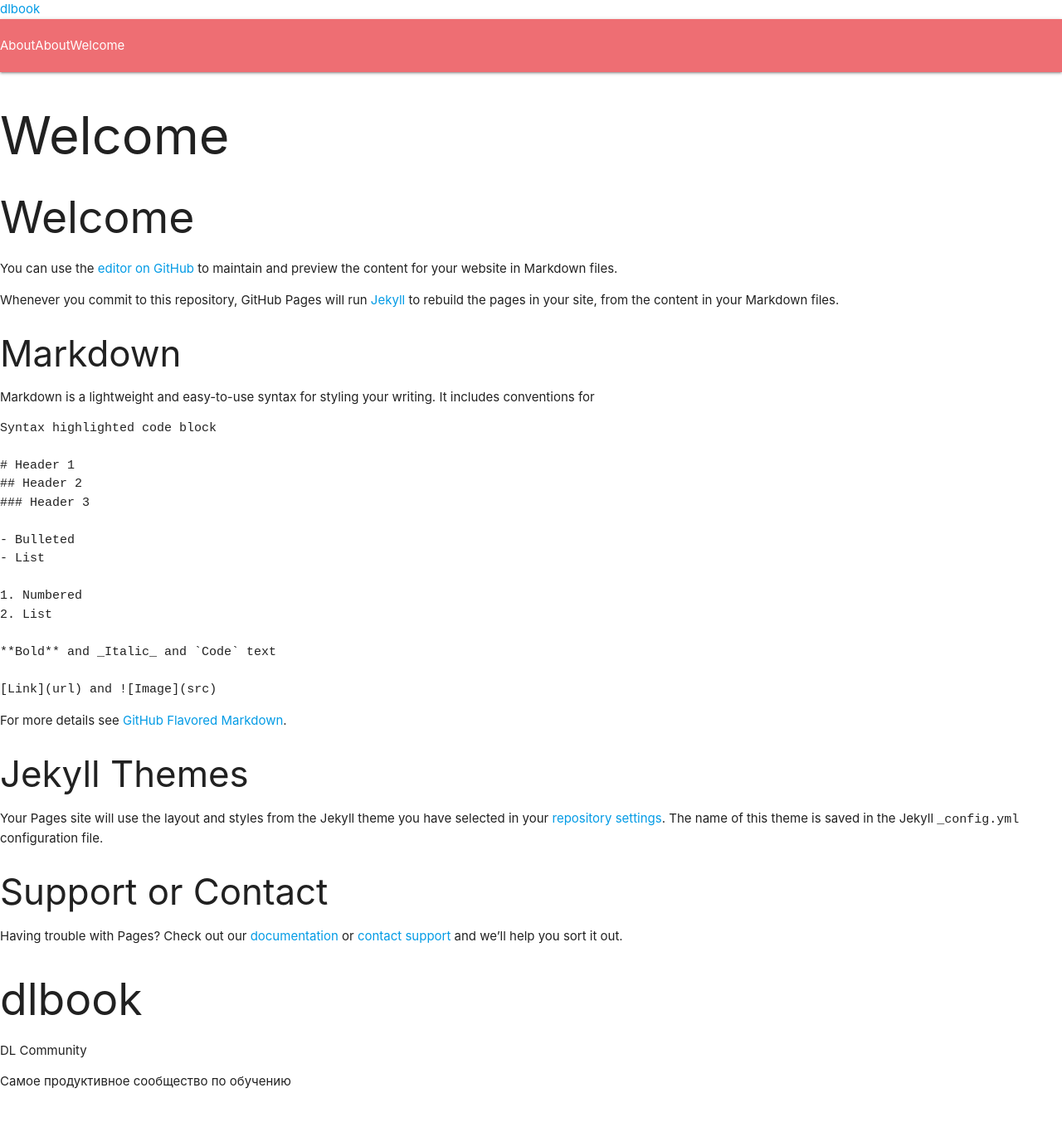
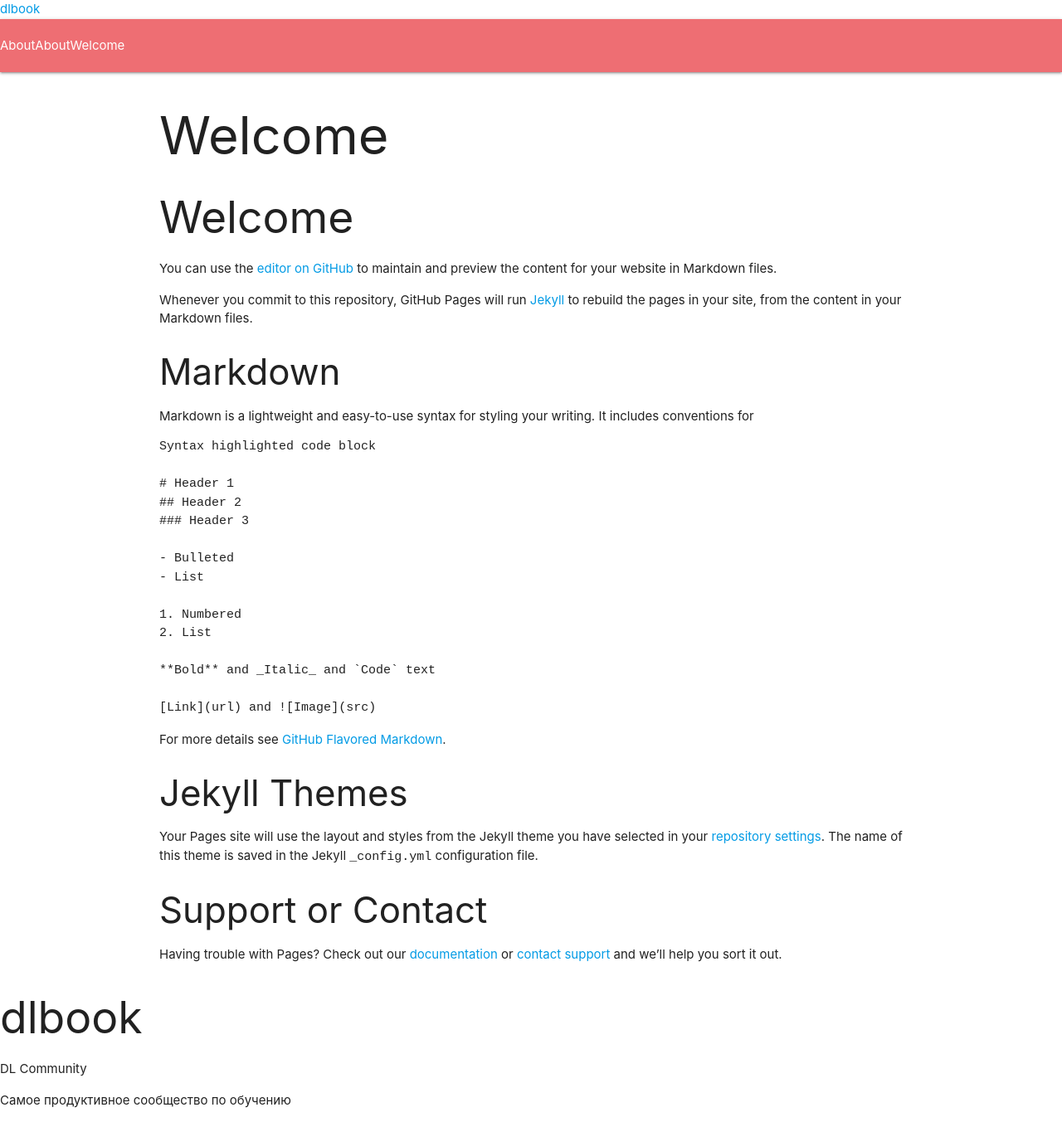
Before and after one commit to vmkazakoff/dlbook, a Jekyll site: the page built from start.md, in a window 1280 px wide. Shown: the whole page at 83% size. Built offline with Jekyll 4.4.1, drawn with Linux system fonts in a browser that asks for light colours; our own code applies the rules of GitHub Pages for plain Markdown files; before the commit the page ends 1331 px from its top, so only the background shows below that.

Commit message:
Update default.html

```diff
--- a/_layouts/default.html
+++ b/_layouts/default.html
@@ -7,10 +7,9 @@
 
     {%- include header.html -%}
 
-    <main class="page-content" aria-label="Content">
-      <div class="wrapper">
+    <div  class="container">
 
-        <article class="post">
+      <article >
 
         <header class="post-header">
           <h1 class="post-title">{{ page.title | escape }}</h1>
@@ -23,7 +22,6 @@
       </article>
 
     </div>
-    </main>
 
     {%- include footer.html -%}
 
```
Lines whose indentation alone changed are shown as unchanged.
